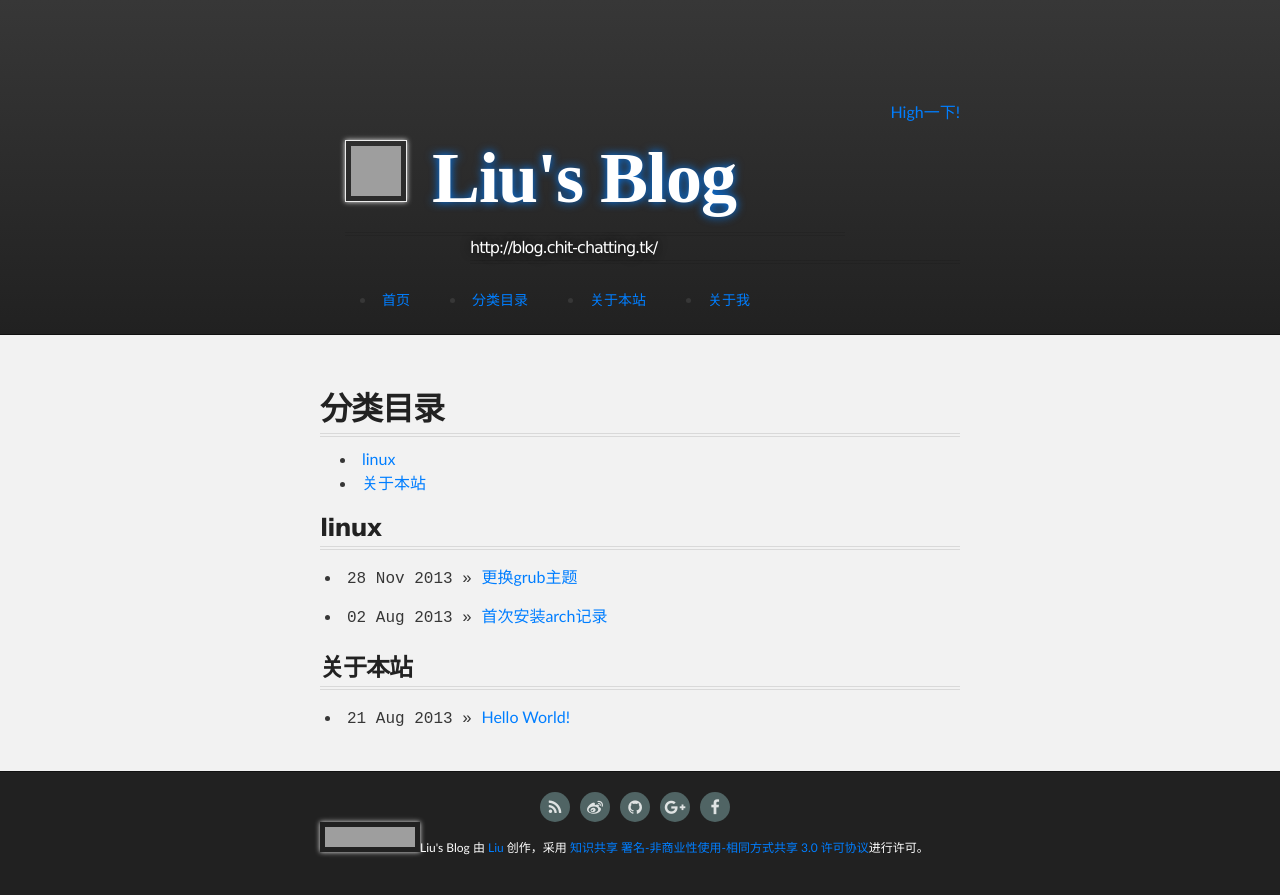
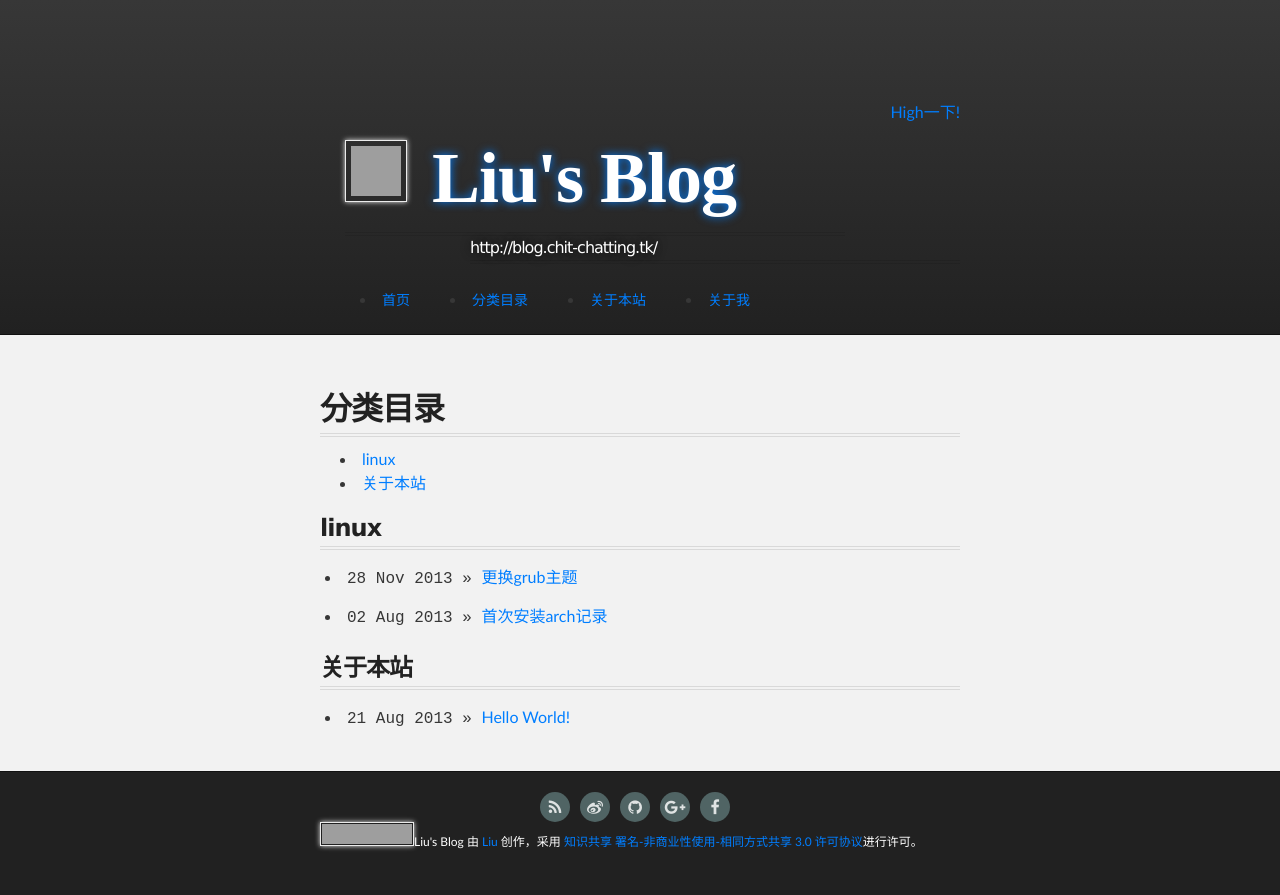
Before and after one commit to laurence6/blog, a Jekyll site: the page built from categories.html, in a window 1280 px wide. Shown: the top 895 px of the page. Built offline with Jekyll 4.4.1, drawn with Linux system fonts in a browser that asks for light colours; nearby versions of some CDN libraries; some web fonts are replaced; grey boxes are pictures that could not be loaded.

Commit message:
update style

```diff
--- a/_layouts/default.html
+++ b/_layouts/default.html
@@ -69,7 +69,7 @@
 					<a href="{{ link.url }}" target="_blank"><i class="{{ link.class }}"></i></a>
 				{% endfor %}
 			</div>
-			<a rel="license" href="http://creativecommons.org/licenses/by-nc-sa/3.0/deed.zh"><img alt="知识共享许可协议" style="border-width:0" src="http://i.creativecommons.org/l/by-nc-sa/3.0/80x15.png" /></a><span xmlns:dct="http://purl.org/dc/terms/" href="http://purl.org/dc/dcmitype/Text" property="dct:title" rel="dct:type">Liu's Blog</span> 由 <a xmlns:cc="http://creativecommons.org/ns#" href="http://blog.chit-chatting.tk/" property="cc:attributionName" rel="cc:attributionURL">Liu</a> 创作，采用 <a rel="license" href="http://creativecommons.org/licenses/by-nc-sa/3.0/deed.zh">知识共享 署名-非商业性使用-相同方式共享 3.0 许可协议</a>进行许可。
+			<a rel="license" href="http://creativecommons.org/licenses/by-nc-sa/3.0/deed.zh"><img alt="知识共享许可协议" style="padding:1px" src="http://i.creativecommons.org/l/by-nc-sa/3.0/80x15.png" /></a><span xmlns:dct="http://purl.org/dc/terms/" href="http://purl.org/dc/dcmitype/Text" property="dct:title" rel="dct:type">Liu's Blog</span> 由 <a xmlns:cc="http://creativecommons.org/ns#" href="http://blog.chit-chatting.tk/" property="cc:attributionName" rel="cc:attributionURL">Liu</a> 创作，采用 <a rel="license" href="http://creativecommons.org/licenses/by-nc-sa/3.0/deed.zh">知识共享 署名-非商业性使用-相同方式共享 3.0 许可协议</a>进行许可。
 		</footer>
 	</div>
 
```
